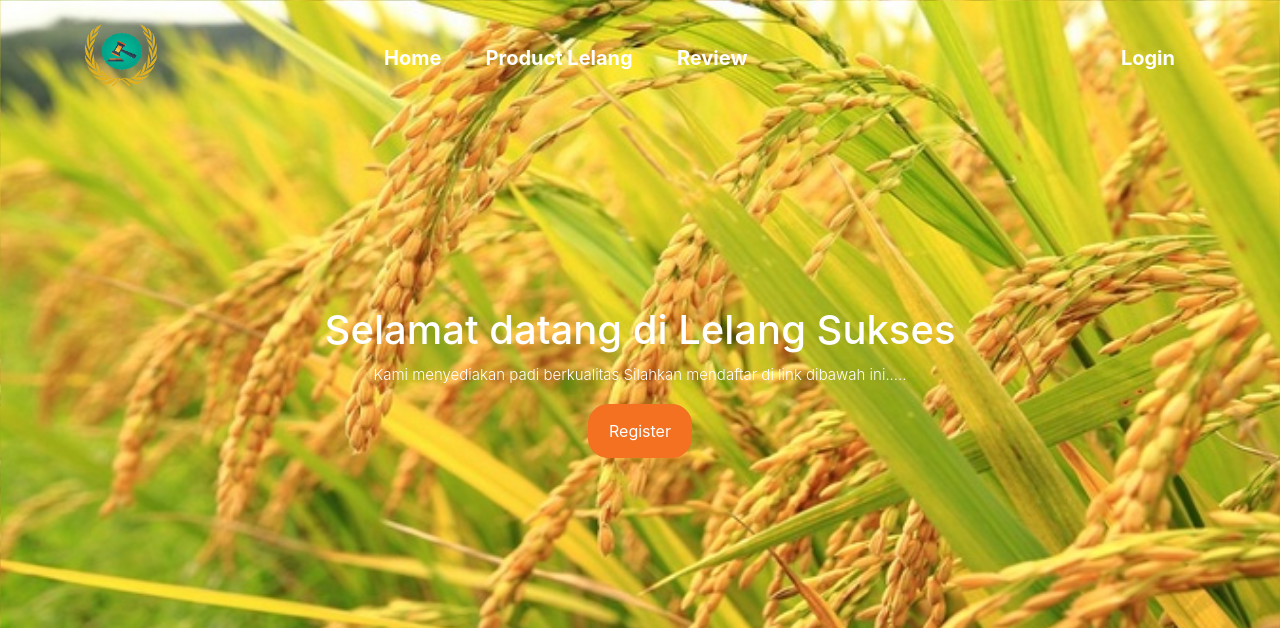
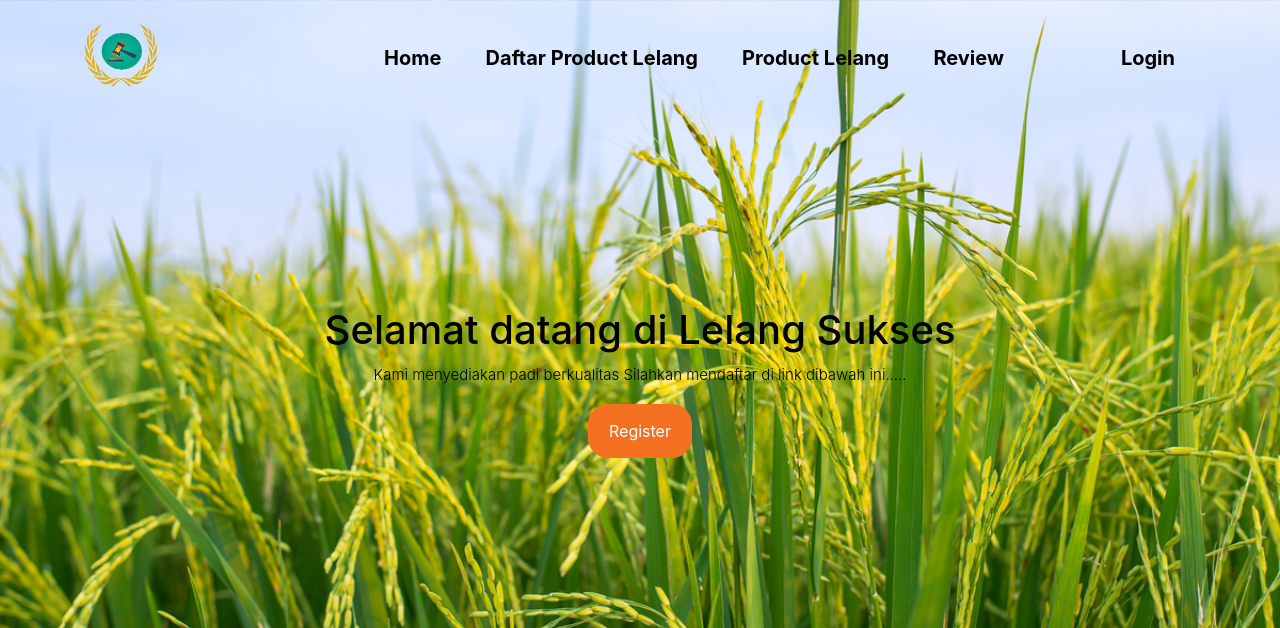
Before and after one commit to Yoas-Hutapea/ProjectPSW_Kel04, a PHP site: page / in a window 1280 px wide. Shown: the top 628 px of the page. Run offline with PHP 8.4, Linux system fonts and the light colour scheme; some libraries are stand-ins or nearby versions; some web fonts are replaced.

Commit message:
menambah artefak

```diff
--- a/Week 13/lelang padi/index.php
+++ b/Week 13/lelang padi/index.php
@@ -43,13 +43,16 @@
             <nav class="site-navigation position-relative text-right" role="navigation">
               <ul class="site-menu main-menu js-clone-nav mr-auto d-none d-lg-block">
                 <li>
-                  <a href="#" class="nav-link text-left" style="font-size:20px;font-weight:bold"> Home </a>
+                  <a href="#" class="nav-link text-left" style="font-size:20px;font-weight:bold;color:black"> Home </a>
                 </li>
                 <li>
-                  <a href="#" class="nav-link text-left" style="font-size:20px;font-weight:bold">Product Lelang</a>
+                  <a href="#" class="nav-link text-left" style="font-size:20px;font-weight:bold;color:black">Daftar Product Lelang</a>
                 </li>
                 <li>
-                  <a href="#" class="nav-link text-left" style="font-size:20px;font-weight:bold">Review</a>
+                  <a href="#" class="nav-link text-left" style="font-size:20px;font-weight:bold;color:black">Product Lelang</a>
+                </li>
+                <li>
+                <a href="#" class="nav-link text-left" style="font-size:20px;font-weight:bold;color:black">Review</a>
                 </li>
                 </ul>
             </nav>
@@ -58,7 +61,7 @@
           <nav class="site-navigation position-relative text-right" role="navigation">
               <ul class="site-menu main-menu js-clone-nav mr-auto d-none d-lg-block">
                 <li ml-auto>
-                <a href="login.php"class="nav-link text-right " style="font-size:20px;font-weight:bold" >Login </a>
+                <a href="login.php"class="nav-link text-right " style="font-size:20px;font-weight:bold;color:black" >Login </a>
                 </li>
                 </ul>
          </div>
@@ -78,8 +81,8 @@
 
          <div class="row align-items-center justify-content-center">
               <div class="col-md-7  text-center" >
-                <h1 style="color:white;">Selamat datang di Lelang Sukses </h1>
-                <p  style="color:white;">Kami menyediakan padi berkualitas Silahkan mendaftar di link dibawah ini.....</p>
+                <h1 style="color:black;">Selamat datang di Lelang Sukses </h1>
+                <p  style="color:black;">Kami menyediakan padi berkualitas Silahkan mendaftar di link dibawah ini.....</p>
                 <p><a href="register.php" class="btn btn-primary">Register</a></p>
               </div>
             </div>
--- a/Week 13/lelang padi/register.php
+++ b/Week 13/lelang padi/register.php
@@ -17,7 +17,7 @@
       <input type="text" placeholder="Password"/>
       <input type="password" placeholder="Konfirmasi Password"/>
       <button>Register Here</button>
-      <p class="message">Sudah punya akun ? <a href="login.php">Register here</a></p>
+      <p class="message">Sudah punya akun ? <a href="login.php">Login here</a></p>
     </form>
   </div>
 </div>
```
Also changed, not shown: Week 13/lelang padi/image/bgindex.jpg.
